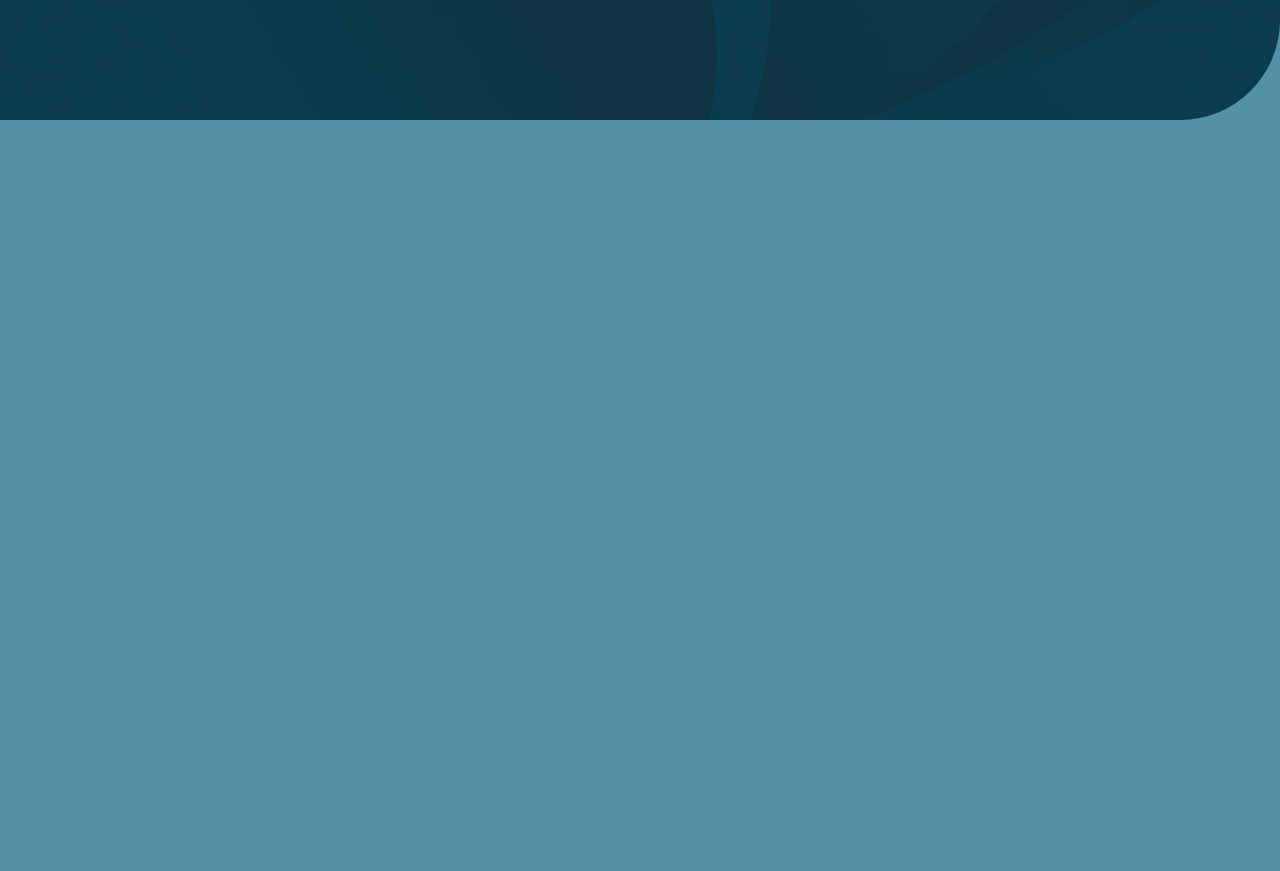
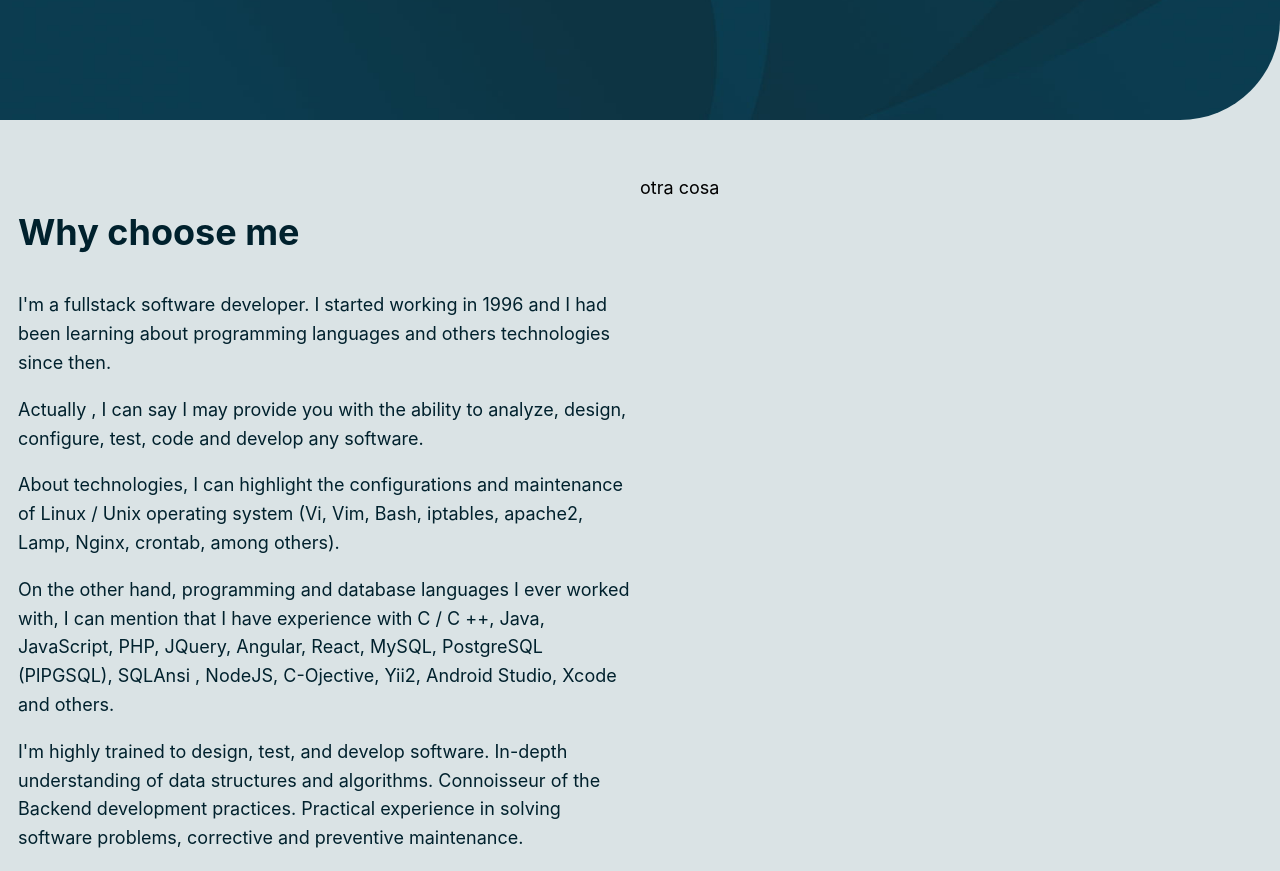
Before and after one commit to biottmau/biottux-resume, a Next.js app: page / in a window 1280 px wide. Shown: the part 680-1551 px from the top of the page. Before the commit the page ends 800 px from the top, so only its background shows below. Built offline with nearby package versions, Linux system fonts and the light colour scheme.

Commit message:
cambios varios

```diff
--- a/components/Navbar.js
+++ b/components/Navbar.js
@@ -26,8 +26,8 @@ const Navbar = () => {
 
     return (
         <header className={navbarClasses.join(' ')}>
-            <div className="logo">{/* your logo */}</div>
-            <nav className="navigation">{/* your navigation */}</nav>
+            <div className="logo">@biottmau</div>
+            <nav className="navigation">| Software Developer</nav>
         </header>
     );
 };
--- /dev/null
+++ b/components/sections/Intro.js
@@ -0,0 +1,38 @@
+import React from 'react';
+import styles from './intro.module.css';
+
+
+function Intro() {
+
+    return (
+        <div className={styles.container}>
+            <div className={styles.column}>
+                <h1>Why choose me</h1>
+                <p>
+                    I'm a fullstack software developer. I started working in 1996 and  I had been learning about programming languages and others technologies since then.
+                </p>
+                <p>
+                    Actually , I can say I may provide you with the ability to analyze, design, configure, test, code and develop any software.
+                </p>
+                <p>
+
+                    About technologies, I can highlight the configurations and maintenance of Linux / Unix operating system (Vi, Vim, Bash, iptables, apache2, Lamp, Nginx, crontab, among others).
+                </p>
+                <p>
+
+                    On the other hand,  programming and database languages I ever worked with, I can mention that I have experience with C / C ++, Java, JavaScript, PHP, JQuery, Angular, React, MySQL, PostgreSQL (PlPGSQL), SQLAnsi , NodeJS, C-Ojective, Yii2, Android Studio, Xcode and others.
+                </p>
+                <p>
+
+                    I'm highly trained to design, test, and develop software.
+                    In-depth understanding of data structures and algorithms.
+                    Connoisseur of the Backend development practices.
+                    Practical experience in solving software problems, corrective and preventive maintenance.
+                </p>
+            </div>
+            <div className={styles.column_right}>otra cosa</div>
+        </div>
+    );
+}
+
+export default Intro;
--- /dev/null
+++ b/components/sections/intro.module.css
@@ -0,0 +1,33 @@
+.container{
+    height: 500px;
+    display: flex;
+    flex-direction: row;
+    padding: 3rem 1rem;
+    justify-content: center;
+    flex-wrap: wrap;
+}
+
+.column{
+    flex: 50%;
+    color: #00212D;
+    font-size: 1em;
+}
+.column>h1{
+    color:#00212D;
+    /* text-shadow: -1px 0 black, 0 1px black, 1px 0 black, 0 -1px black; */
+    font-size: 2em;
+}
+
+.column_right{
+    flex: 50%;
+}
+
+@media screen and (max-width: 992px) {
+    .column {
+      flex: 100%;
+    }
+    .column_right{
+        display: none;
+    }
+
+  }
--- a/components/sections/sections.module.css
+++ b/components/sections/sections.module.css
@@ -24,12 +24,12 @@
 
 .section_land_title_off{
     color:#DAE3E5;
-    font-size: 5vh;
+    font-size: 1em;
 }
 
 .section_land_title{
     color:#DAE3E5;
-    font-size: 8vh;
+    font-size: 3em;
     transition: all 300ms ease-out;
     font-weight: bold;
     text-shadow: -1px 0 black, 0 1px black, 1px 0 black, 0 -1px black;
@@ -37,5 +37,5 @@
 
 .section_land_subtitle{
     color:#5391A7;
-    font-size: 4vh;
+    font-size: 0.5em;
 }
--- a/pages/index.js
+++ b/pages/index.js
@@ -5,6 +5,7 @@ import { getSortedPostsData } from '../lib/posts'
 import Link from 'next/link'
 import Date from '../components/date'
 import Land from '../components/sections/Land'
+import Intro from '../components/sections/Intro'
 
 export default function Home({ allPostsData }) {
   return (
@@ -37,6 +38,7 @@ export default function Home({ allPostsData }) {
       </section> */}
       <section >
         <Land />
+        <Intro />
       </section>
     </Layout>
   )
--- a/styles/global.css
+++ b/styles/global.css
@@ -6,7 +6,7 @@ body {
     Ubuntu, Cantarell, Fira Sans, Droid Sans, Helvetica Neue, sans-serif;
   line-height: 1.6;
   font-size: 18px;
-  background-color: #5391A7;
+  background-color: #DAE3E5;
 }
 
 * {
--- a/styles/navbar.css
+++ b/styles/navbar.css
@@ -10,15 +10,36 @@
     transition: all 0.7s ease-in;
   }
 
+  .logo{
+    display: none;
+    color:#DAE3E5;
+    font-size: 1em;
+    transition: all 300ms ease-out;
+    font-weight: bold;
+    text-shadow: -1px 0 black, 0 1px black, 1px 0 black, 0 -1px black;
+  }
+  .navigation {
+    display: none;
+    color:#5391A7;
+    font-size: 0.9em;
+
+  }
+
   .scrolled {
     position: fixed;
     top: 0;
     left: 0;
-    background-color: lightblue;
+    background-color: #1E637B;
   }
+  .scrolled > .logo {
+    display: block;
+    padding-left: 1rem;
+  }
+  .scrolled > .navigation {
+    display: block;
+    padding-right: 1rem;
+  }
+
   .logo img {
     width: 50px;
   }
-
-  .navigation {
-  }
```
